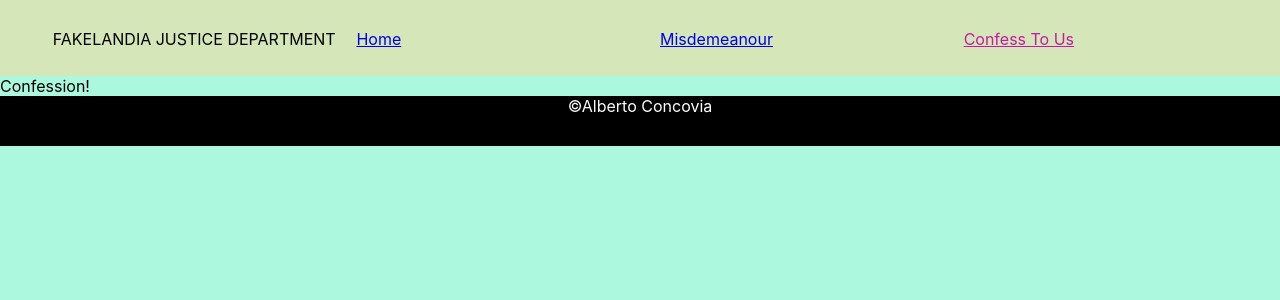
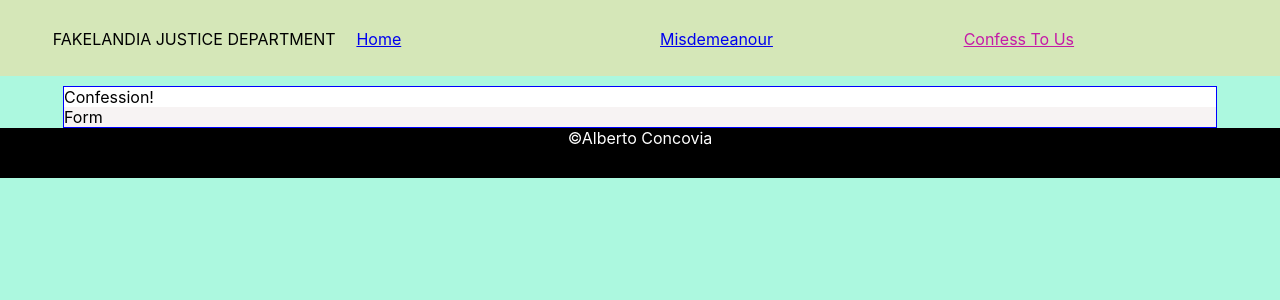
Before and after one commit to AlbertoConcovia/router-justice-for-fakelandia, a React (Create React App) app: page /Confession in a window 1280 px wide. Shown: the top 300 px of the page. Built offline with nearby package versions, Linux system fonts and the light colour scheme.

Commit message:
Activity 3 - Dummy Confess Form added

```diff
--- a/src/App.css
+++ b/src/App.css
@@ -38,6 +38,18 @@ main {
   color: rgb(196, 26, 167);
 }
 
+.confession-container {
+  border: solid 1px blue;
+  background-color: white;
+  max-width: 90%;
+  margin: auto;
+  margin-top: 10px;
+}
+
+.form-container {
+  background-color: rgb(247, 243, 243);
+}
+
 .misdemeanour-container {
   border: solid 1px blue;
   background-color: white;
@@ -47,7 +59,7 @@ main {
 }
 
 .grid-container {
-  background-color: rgb(241, 238, 238);
+  background-color: rgb(247, 243, 243);
 }
 
 .row {
--- /dev/null
+++ b/src/components/form/Form.js
@@ -0,0 +1,7 @@
+
+const Form = () =>
+<div className="form-container">
+    Form
+</div>;
+
+export default Form;
--- a/src/components/pages/Confession.js
+++ b/src/components/pages/Confession.js
@@ -1,3 +1,9 @@
-const Confession = () => <div>Confession!</div>;
+import Form from "../form/Form";
+
+const Confession = () =>
+<div className="confession-container">
+    Confession!
+    <Form/>
+</div>;
 
 export default Confession;
```
